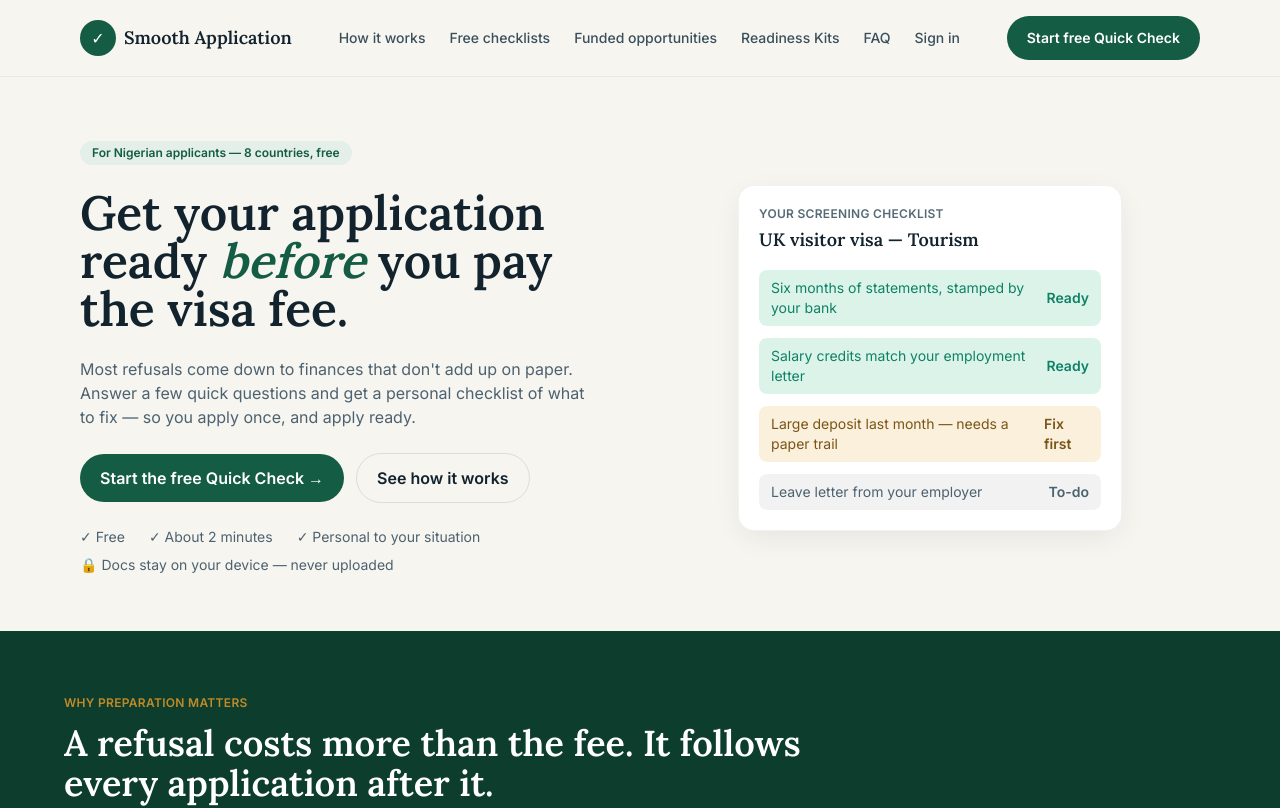
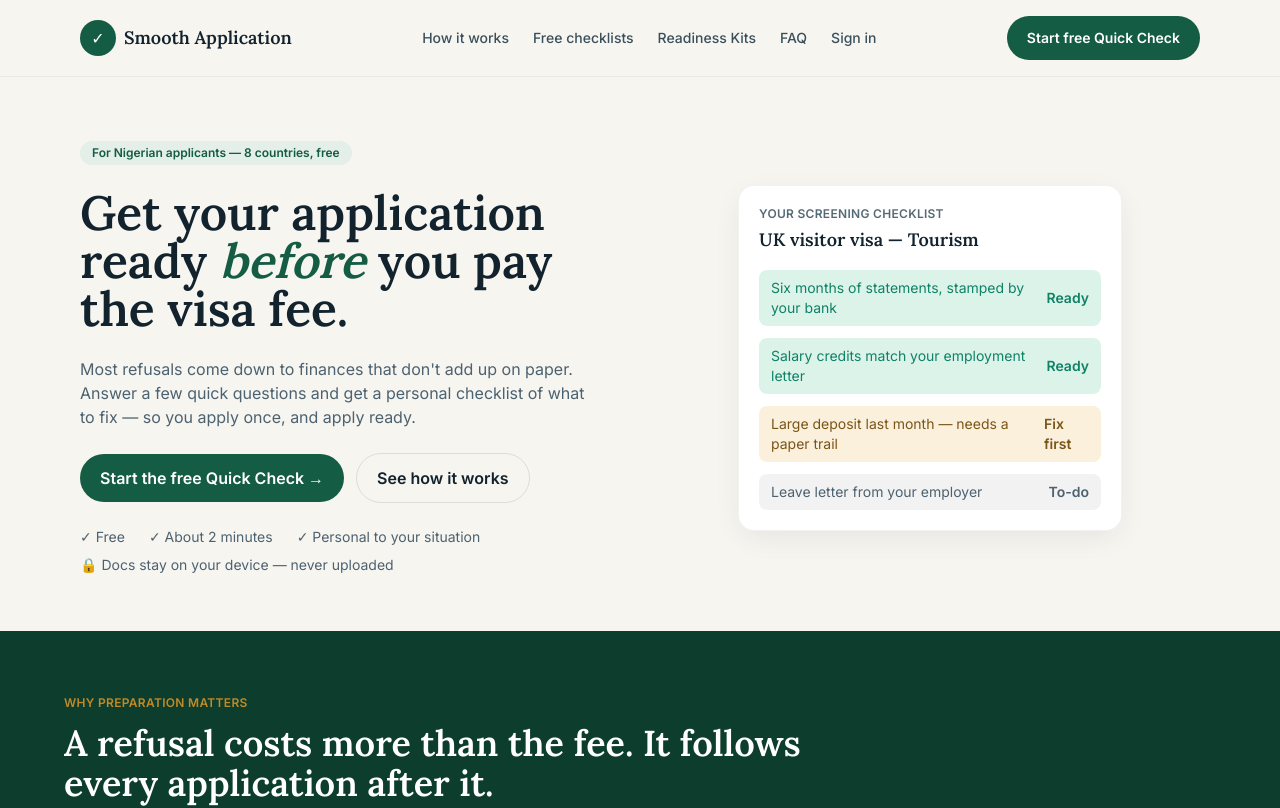
Before and after one commit to SmoothApplication/smooth-application, a Next.js app in the folder web/: page / in a window 1280 px wide. Shown: the top 808 px of the page. Built offline with nearby package versions, Linux system fonts and the light colour scheme.

Commit message:
Remove Funded opportunities from the front page (nav + footer)

```diff
--- a/web/app/page.tsx
+++ b/web/app/page.tsx
@@ -91,9 +91,13 @@ function Header() {
           <Link href="/checklist/start" className="hover:text-[#12232e]">
             Free checklists
           </Link>
-          <Link href="/opportunities" className="hover:text-[#12232e]">
-            Funded opportunities
-          </Link>
+          {/* Direct user feedback: Funded opportunities isn't part of what this site is for — the
+              homepage pulls someone in on financial-readiness/visa prep, and opportunities is an
+              unrelated tangent that just adds clutter up front. Removed from both this header nav
+              and the footer's "Get ready" list below (previously duplicated in both places) — the
+              /opportunities page itself is untouched and still reachable from where it actually
+              fits the flow (app/checklist/start/page.tsx's own "🎓 Funded opportunities" line next
+              to "Coming soon", task #407), just not surfaced on the front page any more. */}
           <a href="#readiness-kits" className="hover:text-[#12232e]">
             Readiness Kits
           </a>
@@ -435,11 +439,6 @@ export default function HomePage() {
                 </Link>
               </li>
               <li>
-                <Link href="/opportunities" className="hover:text-accent">
-                  Funded opportunities
-                </Link>
-              </li>
-              <li>
                 <Link href="/login" className="hover:text-accent">
                   Sign in
                 </Link>
```
Also changed, not shown: 1 other file (tests, documents, lock files or other folders).
